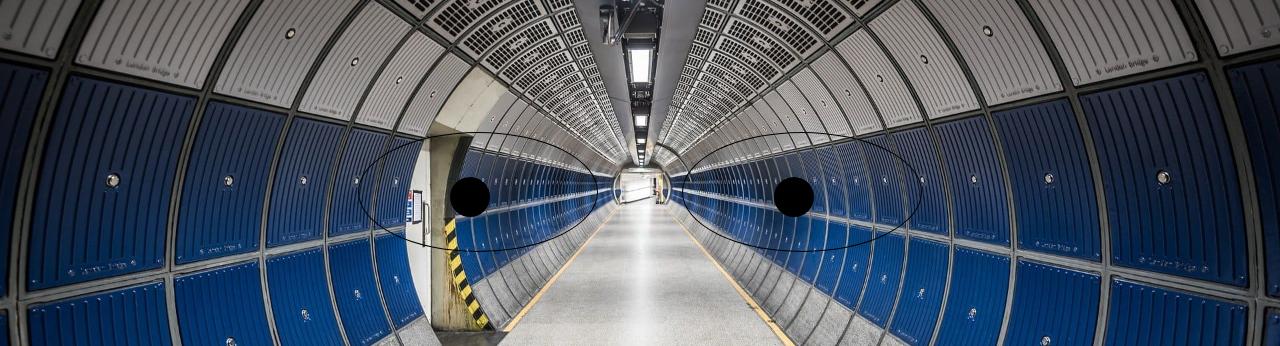
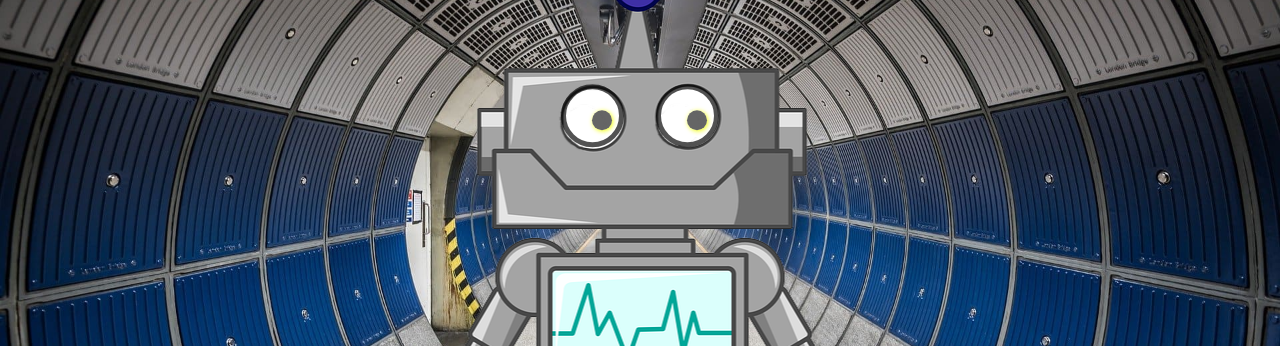
Before and after one commit to MilanForrat/js-cursor-follow-eyes, a plain HTML site: page index.html in a window 1280 px wide. Shown: the part 206-552 px from the top of the page. Drawn offline with Linux system fonts and the light colour scheme.

Commit message:
feat: robot image

```diff
--- a/app.js
+++ b/app.js
@@ -6,9 +6,11 @@ document.onmousemove = function (){
     let x = event.clientX * 100 / window.innerWidth + "%";
     let y = event.clientY * 100 / window.innerHeight + "%";
 
+    // on cherche à associer la position du curseur avec celle des yeux, on boucle par 2 car on a deux éléments à itérer : eye balls
     for(let i = 0; i <2;i++){
         eyeBalls[i].style.left = x;
         eyeBalls[i].style.top = y;
-        eyeBalls[i]
+        // on translate en sens inverse pour éviter que les yeux sortent du cadre ou descendent trop bas par exemple
+        eyeBalls[i].style.transform = "translate(-"+x+",-"+y+")";
     }
 }
--- a/index.html
+++ b/index.html
@@ -9,6 +9,7 @@
     <title>JS - The Eyes</title>
 </head>
 <body>
+    <img id="robot" src="./robot.png" alt="Un robot dont les yeux bougent en fonction de la position du curseur de l'utilisateur">
     <div class="eyes">
         <div class="eye">
             <div class="eye-ball">
--- a/styles.css
+++ b/styles.css
@@ -12,30 +12,37 @@ body{
 }
 .eyes{
     position: absolute;
-    top: 50%;
-    transform: translateY(-50%);
+    top: 40%;
+    transform: translateY(-46%);
     width: 100%;
     text-align: center;
 }
-
 .eye{
-    width: 240px;
-    height: 120px;
+    width: 63px;
+    height: 63px;
     display: inline-block;
-    margin: 40px;
+    margin: 14px;
     border-radius: 50%;
     position: relative;
     overflow: hidden;
-    border: 1px solid black;
+    border: 5px solid rgba(0, 0, 0, 0.678);
 }
 
 .eye-ball{
-    width: 40px;
-    height: 40px;
-    background-color: black;
+    width: 20px;
+    height: 20px;
+    background-color: rgba(0, 0, 0, 0.603);
     position: absolute;
     top: 20%;
     left:30%;
     transform: translate(50%, 50%);
     border-radius: 50%;
+    box-shadow: 1px 1px 5px rgb(242, 255, 0);
 }
+#robot{
+    position: absolute;
+    bottom: 0;
+    left: 50%;
+    z-index: -100;
+    transform: translateX(-50%);
+}
```
